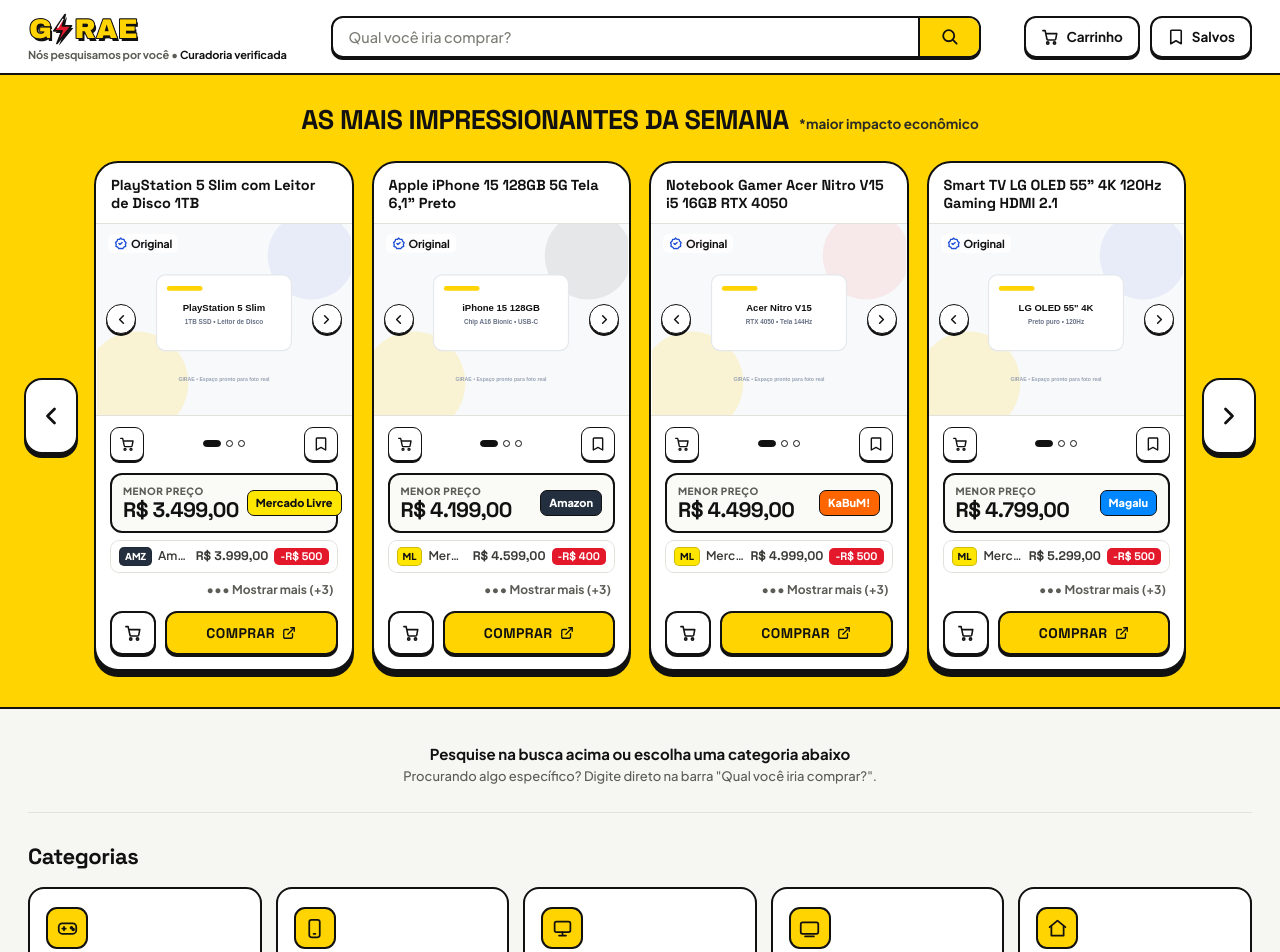
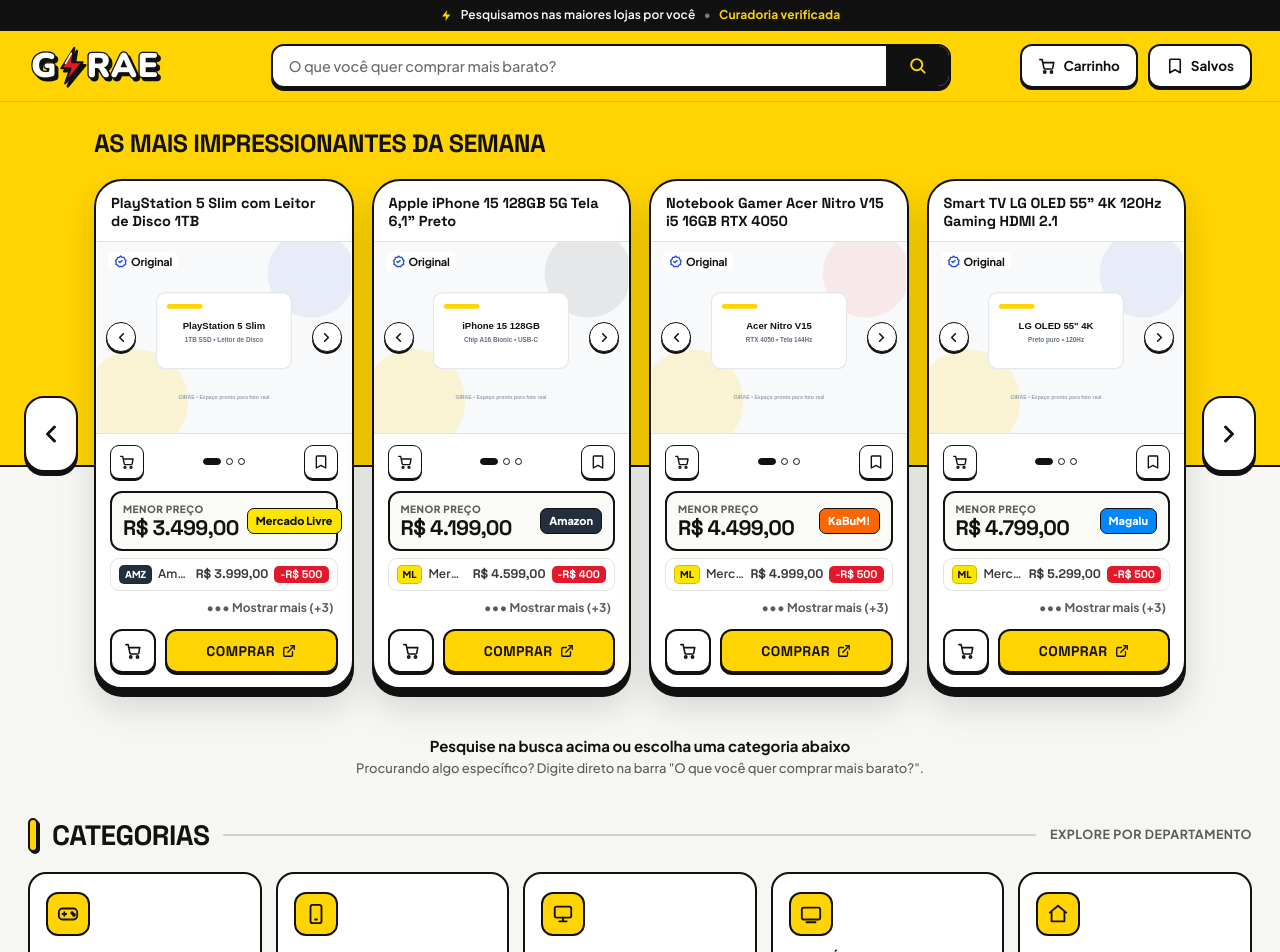
Before and after one commit to AsafeWaszak/Girae, a React (Vite) app: page / in a window 1280 px wide. Shown: the top 952 px of the page. Built offline with nearby package versions, Linux system fonts and the light colour scheme.

Commit message:
topo amarelo e vitrine flutuante v3

```diff
--- a/index.html
+++ b/index.html
@@ -3,12 +3,12 @@
   <head>
     <meta charset="UTF-8" />
     <meta name="viewport" content="width=device-width, initial-scale=1.0" />
-    <title>GIRAE — Nós pesquisamos por você</title>
+    <title>GIRAE — Pesquisamos nas maiores lojas por você</title>
     <link rel="icon" type="image/png" href="/favicon.png" />
     <link rel="preconnect" href="https://fonts.googleapis.com" />
     <link rel="preconnect" href="https://fonts.gstatic.com" crossorigin />
     <link
-      href="https://fonts.googleapis.com/css2?family=Plus+Jakarta+Sans:wght@500;600;700;800&family=Space+Grotesk:wght@600;700&display=swap"
+      href="https://fonts.googleapis.com/css2?family=Nunito:wght@900&family=Plus+Jakarta+Sans:wght@500;600;700;800&family=Space+Grotesk:wght@600;700&display=swap"
       rel="stylesheet"
     />
   </head>
--- a/src/App.jsx
+++ b/src/App.jsx
@@ -1,5 +1,6 @@
 import React, { useEffect, useMemo, useState } from 'react';
 import {
+  BoltIcon,
   BookmarkIcon,
   CartIcon,
   CategoryIcon,
@@ -229,14 +230,23 @@ export default function App() {
 
   return (
     <div>
-      {/* ===== CABEÇALHO FIXO EM TODAS AS PÁGINAS ===== */}
-      <header className="site-header">
+      {/* ===== FAIXA FINA DE CONFIANÇA NO TOPO ===== */}
+      <div className="top-trust-bar">
+        <div className="top-trust-inner">
+          <span className="top-trust-bolt">
+            <BoltIcon size={13} />
+          </span>
+          <span>Pesquisamos nas maiores lojas por você</span>
+          <span className="top-trust-sep">•</span>
+          <span className="top-trust-highlight">Curadoria verificada</span>
+        </div>
+      </div>
+
+      {/* ===== CABEÇALHO FIXO AMARELO GIRAE ===== */}
+      <header className={`site-header ${view === 'home' ? 'on-home' : ''}`}>
         <div className="header-inner">
-          <button type="button" className="brand-btn" onClick={goHome}>
-            <GiraeLogo height={34} />
-            <span className="brand-tagline">
-              Nós pesquisamos por você • <strong>Curadoria verificada</strong>
-            </span>
+          <button type="button" className="brand-btn" onClick={goHome} aria-label="Ir para o início da GIRAE">
+            <GiraeLogo height={44} variant="onYellow" />
           </button>
 
           <form className="search-form" onSubmit={handleSearchSubmit}>
@@ -245,7 +255,7 @@ export default function App() {
               className="search-input"
               value={searchInput}
               onChange={(e) => setSearchInput(e.target.value)}
-              placeholder="Qual você iria comprar?"
+              placeholder="O que você quer comprar mais barato?"
               aria-label="Buscar produtos"
             />
             <button type="submit" className="search-submit" aria-label="Pesquisar">
@@ -280,12 +290,11 @@ export default function App() {
       {/* ==================== HOME ==================== */}
       {view === 'home' && (
         <>
-          {/* 1ª Dobra: Palco Amarelo GIRAE com Vitrine Flutuante e Setas Laterais Grandes */}
+          {/* 1ª Dobra: Cards arredondados flutuando sobre o corte amarelo/branco */}
           <section className="hero-stage">
             <div className="hero-stage-inner">
               <div className="hero-heading-row">
                 <h1 className="hero-title">As mais impressionantes da semana</h1>
-                <span className="hero-note">*maior impacto econômico</span>
               </div>
 
               <div className="hero-carousel-shell">
@@ -333,15 +342,20 @@ export default function App() {
             </div>
           </section>
 
-          {/* 2ª Dobra: Aviso limpo + Categorias */}
+          {/* 2ª Dobra: Aviso limpo + Categorias em destaque */}
           <main className="main-container">
             <div className="simple-guide-bar">
               <p>Pesquise na busca acima ou escolha uma categoria abaixo</p>
-              <span>Procurando algo específico? Digite direto na barra "Qual você iria comprar?".</span>
+              <span>Procurando algo específico? Digite direto na barra "O que você quer comprar mais barato?".</span>
             </div>
 
             <section>
-              <h2 className="section-title">Categorias</h2>
+              <div className="categories-header-bar">
+                <span className="categories-accent-bar" />
+                <h2 className="categories-title">Categorias</h2>
+                <span className="categories-header-line" />
+                <span className="categories-subtitle">Explore por departamento</span>
+              </div>
 
               <div className="categories-grid">
                 {CATEGORIES.map((cat) => {
@@ -358,7 +372,7 @@ export default function App() {
                       onClick={() => openCategory(cat.name)}
                     >
                       <div className="category-icon-box">
-                        <CategoryIcon type={cat.icon} size={21} />
+                        <CategoryIcon type={cat.icon} size={22} />
                       </div>
                       <div>
                         <div className="category-name">{cat.name}</div>
--- a/src/components/Icons.jsx
+++ b/src/components/Icons.jsx
@@ -1,49 +1,57 @@
 import React from 'react';
 
-export function GiraeLogo({ height = 34 }) {
+export function GiraeLogo({ height = 42, variant = 'onYellow' }) {
+  const letterFill = variant === 'onYellow' ? '#FFFFFF' : '#FFD400';
+
   return (
     <svg
       height={height}
-      viewBox="0 0 218 54"
+      viewBox="0 0 228 58"
       fill="none"
       xmlns="http://www.w3.org/2000/svg"
       aria-label="GIRAE"
     >
-      {/* Sombra sólida estilo Pop Retail */}
-      <g transform="translate(3, 3.5)" fill="#111111">
+      {/* Sombra sólida offset (estilo oficial da marca) */}
+      <g
+        transform="translate(3.5, 4)"
+        fill="#111111"
+        stroke="#111111"
+        strokeWidth="3.2"
+        strokeLinejoin="round"
+      >
         <text
-          x="2"
-          y="42"
-          fontFamily="Poppins, Arial Black, sans-serif"
+          x="4"
+          y="44"
+          fontFamily="Nunito, Arial Black, sans-serif"
           fontWeight="900"
-          fontSize="43"
+          fontSize="45"
           letterSpacing="-1"
         >
           G
         </text>
-        <path d="M59 4L41 30H54L46 50L69 22H55L59 4Z" />
+        <path d="M61 5L44 32H56L49 52L72 24H58L61 5Z" />
         <text
-          x="74"
-          y="42"
-          fontFamily="Poppins, Arial Black, sans-serif"
+          x="77"
+          y="44"
+          fontFamily="Nunito, Arial Black, sans-serif"
           fontWeight="900"
-          fontSize="43"
+          fontSize="45"
           letterSpacing="1"
         >
           RAE
         </text>
       </g>
 
-      {/* Letras amarelas com contorno preto (versão fundo branco oficial) */}
+      {/* Letras principais */}
       <text
-        x="2"
-        y="42"
-        fontFamily="Poppins, Arial Black, sans-serif"
+        x="4"
+        y="44"
+        fontFamily="Nunito, Arial Black, sans-serif"
         fontWeight="900"
-        fontSize="43"
-        fill="#FFD400"
+        fontSize="45"
+        fill={letterFill}
         stroke="#111111"
-        strokeWidth="3.2"
+        strokeWidth="3.4"
         paintOrder="stroke fill"
         strokeLinejoin="round"
         letterSpacing="-1"
@@ -51,30 +59,30 @@ export function GiraeLogo({ height = 34 }) {
         G
       </text>
 
-      {/* Raio vermelho no lugar do I */}
+      {/* Raio vermelho com contorno preto e brilho branco */}
       <path
-        d="M59 4L41 30H54L46 50L69 22H55L59 4Z"
+        d="M61 5L44 32H56L49 52L72 24H58L61 5Z"
         fill="#E3192B"
         stroke="#111111"
         strokeWidth="2.8"
         strokeLinejoin="round"
       />
       <path
-        d="M55.5 11.5L47.5 24.5"
+        d="M57 12.5L49.5 25.5"
         stroke="#FFFFFF"
-        strokeWidth="2.2"
+        strokeWidth="2.3"
         strokeLinecap="round"
       />
 
       <text
-        x="74"
-        y="42"
-        fontFamily="Poppins, Arial Black, sans-serif"
+        x="77"
+        y="44"
+        fontFamily="Nunito, Arial Black, sans-serif"
         fontWeight="900"
-        fontSize="43"
-        fill="#FFD400"
+        fontSize="45"
+        fill={letterFill}
         stroke="#111111"
-        strokeWidth="3.2"
+        strokeWidth="3.4"
         paintOrder="stroke fill"
         strokeLinejoin="round"
         letterSpacing="1"
@@ -87,7 +95,7 @@ export function GiraeLogo({ height = 34 }) {
 
 export function SearchIcon({ size = 18 }) {
   return (
-    <svg width={size} height={size} viewBox="0 0 24 24" fill="none" stroke="currentColor" strokeWidth="2.3" strokeLinecap="round" strokeLinejoin="round">
+    <svg width={size} height={size} viewBox="0 0 24 24" fill="none" stroke="currentColor" strokeWidth="2.4" strokeLinecap="round" strokeLinejoin="round">
       <circle cx="11" cy="11" r="7" />
       <path d="M21 21l-4.35-4.35" />
     </svg>
@@ -132,7 +140,7 @@ export function VerifiedIcon({ size = 13 }) {
 
 export function ChevronLeftIcon({ size = 18 }) {
   return (
-    <svg width={size} height={size} viewBox="0 0 24 24" fill="none" stroke="currentColor" strokeWidth="2.4" strokeLinecap="round" strokeLinejoin="round">
+    <svg width={size} height={size} viewBox="0 0 24 24" fill="none" stroke="currentColor" strokeWidth="2.5" strokeLinecap="round" strokeLinejoin="round">
       <path d="M15 18l-6-6 6-6" />
     </svg>
   );
@@ -140,7 +148,7 @@ export function ChevronLeftIcon({ size = 18 }) {
 
 export function ChevronRightIcon({ size = 18 }) {
   return (
-    <svg width={size} height={size} viewBox="0 0 24 24" fill="none" stroke="currentColor" strokeWidth="2.4" strokeLinecap="round" strokeLinejoin="round">
+    <svg width={size} height={size} viewBox="0 0 24 24" fill="none" stroke="currentColor" strokeWidth="2.5" strokeLinecap="round" strokeLinejoin="round">
       <path d="M9 18l6-6-6-6" />
     </svg>
   );
--- a/src/index.css
+++ b/src/index.css
@@ -12,7 +12,7 @@
   --girae-muted: #5c5c57;
   --shadow-pop-sm: 0 2px 0 #111111;
   --shadow-pop-md: 0 4px 0 #111111;
-  --shadow-pop-lg: 0 6px 0 #111111;
+  --shadow-pop-lg: 0 7px 0 #111111;
 }
 
 * {
@@ -66,59 +66,89 @@ a {
   box-shadow: 0 0 0 var(--girae-black);
 }
 
-/* ===== CABEÇALHO FIXO ===== */
+/* ===== FAIXA FINA DE CONFIANÇA NO TOPO ===== */
+.top-trust-bar {
+  background: var(--girae-black);
+  color: var(--girae-white);
+  font-size: 12px;
+  font-weight: 600;
+  letter-spacing: 0.01em;
+  padding: 7px 16px;
+}
+
+.top-trust-inner {
+  max-width: 1440px;
+  margin: 0 auto;
+  display: flex;
+  align-items: center;
+  justify-content: center;
+  gap: 8px;
+  text-align: center;
+}
+
+.top-trust-bolt {
+  color: var(--girae-yellow);
+  display: inline-flex;
+  align-items: center;
+}
+
+.top-trust-sep {
+  opacity: 0.45;
+}
+
+.top-trust-highlight {
+  color: var(--girae-yellow);
+  font-weight: 700;
+}
+
+/* ===== CABEÇALHO AMARELO GIRAE (CAMINHO A) ===== */
 .site-header {
   position: sticky;
   top: 0;
   z-index: 60;
-  background: var(--girae-white);
+  background: var(--girae-yellow);
   border-bottom: 2px solid var(--girae-black);
+}
+
+.site-header.on-home {
+  border-bottom: 1.5px solid rgba(17, 17, 17, 0.12);
 }
 
 .header-inner {
   max-width: 1440px;
   margin: 0 auto;
-  padding: 12px 28px;
+  padding: 13px 28px;
   display: grid;
   grid-template-columns: auto 1fr auto;
   align-items: center;
-  gap: 24px;
+  gap: 28px;
 }
 
 .brand-btn {
-  display: flex;
-  flex-direction: column;
-  align-items: flex-start;
+  display: inline-flex;
+  align-items: center;
   background: none;
   border: none;
   cursor: pointer;
   padding: 0;
-  text-align: left;
+  transition: transform 0.12s ease;
 }
 
-.brand-tagline {
-  font-size: 11px;
-  font-weight: 700;
-  color: var(--girae-muted);
-  letter-spacing: -0.01em;
-  margin-top: 2px;
-}
-
-.brand-tagline strong {
-  color: var(--girae-black);
+.brand-btn:hover {
+  transform: scale(1.02);
 }
 
 .search-form {
   display: flex;
   align-items: stretch;
   width: 100%;
-  max-width: 650px;
+  max-width: 680px;
   margin: 0 auto;
   background: var(--girae-white);
   border: 2px solid var(--girae-black);
-  border-radius: 12px;
+  border-radius: 13px;
   overflow: hidden;
-  box-shadow: var(--shadow-pop-sm);
+  box-shadow: 0 3px 0 var(--girae-black);
   transition: box-shadow 0.15s;
 }
 
@@ -130,7 +160,7 @@ a {
   flex: 1;
   border: none;
   background: transparent;
-  padding: 10px 16px;
+  padding: 11px 16px;
   font-size: 14.5px;
   font-weight: 600;
   color: var(--girae-black);
@@ -138,26 +168,25 @@ a {
 }
 
 .search-input::placeholder {
-  color: #7c7c75;
+  color: #6b6b64;
   font-weight: 500;
 }
 
 .search-submit {
-  background: var(--girae-yellow);
-  color: var(--girae-black);
+  background: var(--girae-black);
+  color: var(--girae-yellow);
   border: none;
-  border-left: 2px solid var(--girae-black);
-  padding: 0 20px;
+  padding: 0 22px;
   cursor: pointer;
   display: flex;
   align-items: center;
   justify-content: center;
-  transition: background 0.15s;
+  transition: background 0.15s, color 0.15s;
 }
 
 .search-submit:hover {
-  background: var(--girae-black);
-  color: var(--girae-yellow);
+  background: var(--girae-red);
+  color: var(--girae-white);
 }
 
 .header-actions {
@@ -167,13 +196,15 @@ a {
 }
 
 .header-nav-btn {
-  height: 42px;
-  padding: 0 15px;
+  height: 44px;
+  padding: 0 16px;
   font-size: 13.5px;
+  background: var(--girae-white);
 }
 
 .header-nav-btn.active {
-  background: var(--girae-yellow);
+  background: var(--girae-black);
+  color: var(--girae-yellow);
 }
 
 .nav-badge {
@@ -190,15 +221,27 @@ a {
   justify-content: center;
 }
 
-/* ===== PALCO AMARELO DA HOME (1ª DOBRA FLUTUANTE) ===== */
+/* ===== PALCO DIVIDIDO DA HOME (CARDS FLUTUANDO ENTRE AMARELO E BRANCO) ===== */
 .hero-stage {
+  position: relative;
+  padding: 24px 0 18px;
+}
+
+.hero-stage::before {
+  content: '';
+  position: absolute;
+  top: 0;
+  left: 0;
+  right: 0;
+  height: 60%;
   background: var(--girae-yellow);
   border-bottom: 2px solid var(--girae-black);
-  padding: 26px 0 36px;
-  position: relative;
+  z-index: 0;
 }
 
 .hero-stage-inner {
+  position: relative;
+  z-index: 1;
   max-width: 1480px;
   margin: 0 auto;
   padding: 0 24px;
@@ -206,27 +249,19 @@ a {
 
 .hero-heading-row {
   display: flex;
-  align-items: baseline;
-  justify-content: center;
-  gap: 10px;
-  margin-bottom: 22px;
-  flex-wrap: wrap;
-  text-align: center;
+  align-items: center;
+  justify-content: flex-start;
+  padding-left: 70px;
+  margin-bottom: 18px;
 }
 
 .hero-title {
   font-family: 'Space Grotesk', sans-serif;
-  font-size: 27px;
+  font-size: 25px;
   font-weight: 700;
   text-transform: uppercase;
   letter-spacing: -0.02em;
   color: var(--girae-black);
-}
-
-.hero-note {
-  font-size: 13.5px;
-  font-weight: 700;
-  color: #2b2b26;
 }
 
 .hero-carousel-shell {
@@ -239,7 +274,7 @@ a {
 .hero-side-arrow {
   width: 54px;
   height: 76px;
-  border-radius: 18px;
+  border-radius: 20px;
   border: 2px solid var(--girae-black);
   background: var(--girae-white);
   color: var(--girae-black);
@@ -254,8 +289,6 @@ a {
 .hero-side-arrow:hover {
   background: var(--girae-black);
   color: var(--girae-yellow);
-  transform: translateY(-2px);
-  box-shadow: 0 6px 0 rgba(17, 17, 17, 0.35);
 }
 
 .hero-side-arrow:active {
@@ -267,7 +300,7 @@ a {
 .main-container {
   max-width: 1440px;
   margin: 0 auto;
-  padding: 28px 28px 72px;
+  padding: 20px 28px 72px;
 }
 
 .product-grid-4 {
@@ -276,12 +309,11 @@ a {
   gap: 18px;
 }
 
-/* ===== AVISO SIMPLES DE BUSCA (SEM BOTÃO VER TODAS) ===== */
+/* ===== AVISO SIMPLES DE BUSCA ===== */
 .simple-guide-bar {
   text-align: center;
-  padding: 6px 16px 26px;
-  border-bottom: 1.5px solid var(--girae-border-soft);
-  margin-bottom: 28px;
+  padding: 8px 16px 26px;
+  margin-bottom: 14px;
 }
 
 .simple-guide-bar p {
@@ -298,7 +330,51 @@ a {
   color: var(--girae-muted);
 }
 
-/* ===== CATEGORIAS ===== */
+/* ===== CATEGORIAS COM DESTAQUE VISUAL FORTE ===== */
+.categories-header-bar {
+  display: flex;
+  align-items: center;
+  gap: 14px;
+  margin-bottom: 20px;
+}
+
+.categories-accent-bar {
+  width: 10px;
+  height: 34px;
+  border-radius: 5px;
+  background: var(--girae-yellow);
+  border: 2px solid var(--girae-black);
+  box-shadow: 2px 2px 0 var(--girae-black);
+  flex-shrink: 0;
+}
+
+.categories-title {
+  font-family: 'Space Grotesk', sans-serif;
+  font-size: 28px;
+  font-weight: 700;
+  text-transform: uppercase;
+  letter-spacing: -0.02em;
+  color: var(--girae-black);
+  line-height: 1;
+}
+
+.categories-header-line {
+  flex: 1;
+  height: 2px;
+  background: var(--girae-black);
+  opacity: 0.16;
+  border-radius: 2px;
+}
+
+.categories-subtitle {
+  font-size: 12.5px;
+  font-weight: 700;
+  color: var(--girae-muted);
+  text-transform: uppercase;
+  letter-spacing: 0.04em;
+  white-space: nowrap;
+}
+
 .section-title {
   font-family: 'Space Grotesk', sans-serif;
   font-size: 22px;
@@ -317,7 +393,7 @@ a {
 .category-card {
   background: var(--girae-white);
   border: 2px solid var(--girae-black);
-  border-radius: 16px;
+  border-radius: 18px;
   padding: 18px 16px;
   display: flex;
   flex-direction: column;
@@ -341,9 +417,9 @@ a {
 }
 
 .category-icon-box {
-  width: 42px;
-  height: 42px;
-  border-radius: 11px;
+  width: 44px;
+  height: 44px;
+  border-radius: 12px;
   background: var(--girae-yellow);
   border: 2px solid var(--girae-black);
   color: var(--girae-black);
@@ -366,7 +442,7 @@ a {
   margin-top: 2px;
 }
 
-/* ===== CARD DE PRODUTO (EXATAMENTE COMO NO DESENHO) ===== */
+/* ===== CARD DE PRODUTO (FIRME PARA CLIQUE, SEM FUGIR DO MOUSE) ===== */
 .product-card {
   background: var(--girae-white);
   border: 2px solid var(--girae-black);
@@ -375,20 +451,23 @@ a {
   display: flex;
   flex-direction: column;
   box-shadow: var(--shadow-pop-md);
-  transition: transform 0.15s ease, box-shadow 0.15s ease;
+  transition: box-shadow 0.15s ease, border-color 0.15s ease;
 }
 
 .product-card:hover {
-  transform: translateY(-3px);
   box-shadow: var(--shadow-pop-lg);
 }
 
+/* Destaque flutuante dos 4 cards da Home (bem arredondados e com profundidade, sem balançar) */
 .product-card.hero-card {
-  border-radius: 24px;
-  box-shadow: 0 6px 0 var(--girae-black);
+  border-radius: 28px;
+  box-shadow: 0 8px 0 var(--girae-black), 0 18px 34px rgba(17, 17, 17, 0.14);
 }
 
-/* 1. Topo com título limpo */
+.product-card.hero-card:hover {
+  box-shadow: 0 10px 0 var(--girae-black), 0 22px 40px rgba(17, 17, 17, 0.18);
+}
+
 .card-title-bar {
   padding: 13px 15px 11px;
   border-bottom: 1.5px solid var(--girae-border-soft);
@@ -409,7 +488,6 @@ a {
   overflow: hidden;
 }
 
-/* 2. Área da foto CRUA sem poluição */
 .card-media-box {
   position: relative;
   width: 100%;
@@ -435,7 +513,7 @@ a {
   font-weight: 700;
   color: var(--girae-black);
   letter-spacing: -0.01em;
-  background: rgba(255, 255, 255, 0.92);
+  background: rgba(255, 255, 255, 0.94);
   padding: 2px 6px;
   border-radius: 6px;
 }
@@ -466,7 +544,7 @@ a {
   align-items: center;
   justify-content: center;
   cursor: pointer;
-  transition: all 0.12s;
+  transition: background 0.12s;
 }
 
 .media-nav-btn:hover {
@@ -481,7 +559,6 @@ a {
   right: 10px;
 }
 
-/* 3. Corpo inferior do card */
 .card-body {
   padding: 11px 14px 14px;
   display: flex;
@@ -489,7 +566,6 @@ a {
   flex: 1;
 }
 
-/* Toolbar: Carrinho | • • • | Salvos */
 .card-media-toolbar {
   display: flex;
   align-items: center;
@@ -514,7 +590,6 @@ a {
 
 .mini-pop-icon:hover {
   background: #fff9d6;
-  transform: translateY(-1px);
 }
 
 .mini-pop-icon:active {
@@ -553,7 +628,6 @@ a {
   background: var(--girae-black);
 }
 
-/* Bloco limpo de preços: Menor preço + 2º preço + Suspensório Mostrar mais */
 .price-stack {
   display: flex;
   flex-direction: column;
@@ -673,7 +747,6 @@ a {
   border-radius: 5px;
 }
 
-/* Suspensório "... Mostrar mais" */
 .show-more-stores-btn {
   align-self: flex-end;
   background: none;
@@ -694,7 +767,6 @@ a {
   text-decoration: underline;
 }
 
-/* 4. Rodapé do card: [Carrinho] + [COMPRAR] */
 .card-footer-actions {
   display: grid;
   grid-template-columns: 46px 1fr;
@@ -741,7 +813,7 @@ a {
   padding: 18px;
   box-shadow: var(--shadow-pop-md);
   position: sticky;
-  top: 88px;
+  top: 90px;
 }
 
 .breadcrumb-row {
@@ -1085,6 +1157,12 @@ a {
     order: 3;
     max-width: 100%;
   }
+  .hero-stage::before {
+    height: 250px;
+  }
+  .hero-heading-row {
+    padding-left: 52px;
+  }
   .hero-carousel-shell {
     grid-template-columns: 42px minmax(0, 1fr) 42px;
     gap: 10px;
@@ -1110,20 +1188,26 @@ a {
 }
 
 @media (max-width: 640px) {
+  .top-trust-bar {
+    font-size: 11px;
+  }
   .header-inner {
     padding: 10px 14px;
   }
   .main-container {
-    padding: 18px 14px 56px;
+    padding: 16px 14px 56px;
   }
   .hero-stage {
-    padding: 18px 0 26px;
+    padding: 18px 0 12px;
   }
   .hero-stage-inner {
     padding: 0 12px;
   }
+  .hero-heading-row {
+    padding-left: 44px;
+  }
   .hero-title {
-    font-size: 20px;
+    font-size: 19px;
   }
   .hero-carousel-shell {
     grid-template-columns: 36px minmax(0, 1fr) 36px;
@@ -1133,6 +1217,12 @@ a {
     width: 36px;
     height: 52px;
     border-radius: 12px;
+  }
+  .categories-title {
+    font-size: 22px;
+  }
+  .categories-subtitle {
+    display: none;
   }
   .header-nav-btn span.nav-label {
     display: none;
```
